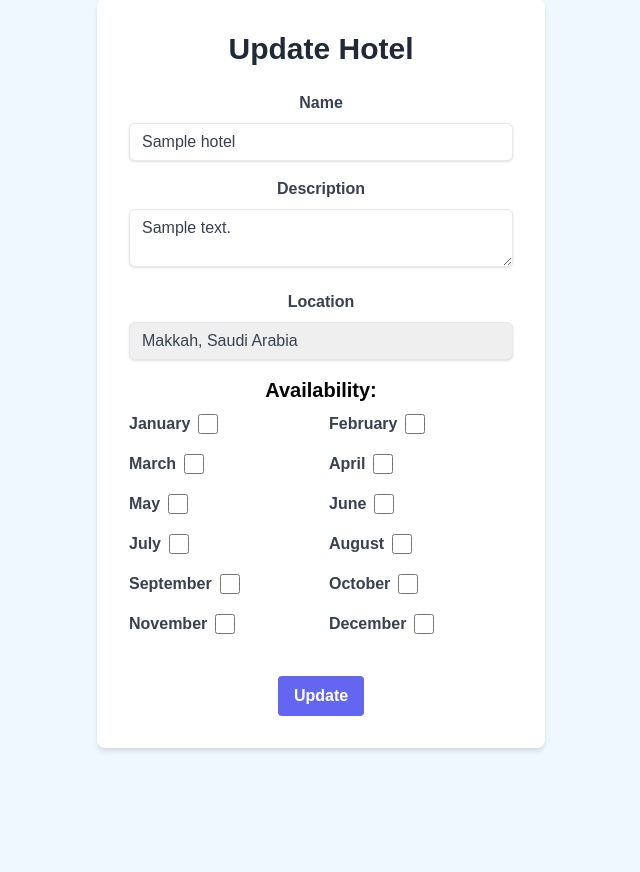
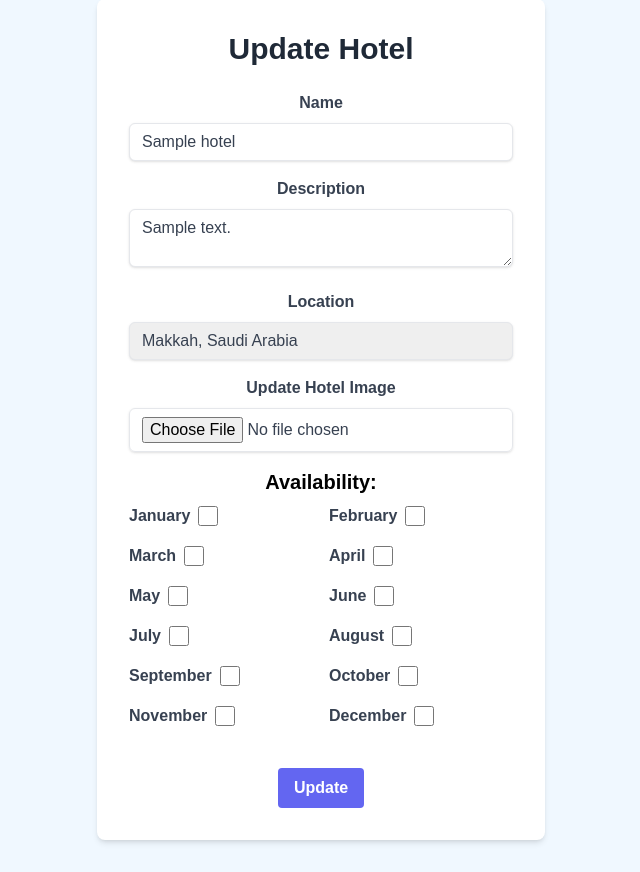
Before and after one commit to Qasim-Shah-73/Times-Travel, a Flask app: page /hotels/1/update in a window 1280 px wide. Shown: the part 97-969 px from the top of the page, without its empty margins (319-959 px from the left). Before the commit the page ends 848 px from the top, so only its background shows below. Run offline with Flask 2, Linux system fonts and the light colour scheme; a user stored in the database is signed in; tables that the repository leaves empty hold one stand-in row (values such as "Sample post"); some libraries are stand-ins or nearby versions.

Commit message:
Image feature added to Hotel

```diff
--- a/app/forms.py
+++ b/app/forms.py
@@ -2,6 +2,7 @@ from flask_wtf import FlaskForm
 from wtforms import FormField,StringField, TextAreaField, FieldList, BooleanField, SubmitField, IntegerField, PasswordField, SelectField
 from wtforms.validators import DataRequired, Length, NumberRange, Email, EqualTo, ValidationError,Optional, InputRequired
 from wtforms.fields import FormField as WTFormField
+from flask_wtf.file import FileField, FileAllowed
 from calendar import monthrange
 from app.models import User, Room, Hotel
 
@@ -48,6 +49,7 @@ class HotelForm(FlaskForm):
     description = TextAreaField('Description', validators=[DataRequired(), Length(max=255)])
     location = SelectField('Location', choices=[('Makkah', 'Makkah, Saudi Arabia'), ('Madinah', 'Madinah, Saudi Arabia')], validators=[InputRequired()])
     availability = WTFormField(MonthAvailabilityForm)
+    image = FileField('Hotel Image', validators=[FileAllowed(['jpg', 'png', 'jpeg'])])  # Image upload field
     submit = SubmitField('Submit')
 
 class UpdateHotelForm(FlaskForm):
@@ -55,6 +57,7 @@ class UpdateHotelForm(FlaskForm):
     description = TextAreaField('Description', validators=[DataRequired()])
     location = SelectField('Location', choices=[('Makkah', 'Makkah, Saudi Arabia'), ('Madinah', 'Madinah, Saudi Arabia')], validators=[InputRequired()], render_kw={"size": 1})
     availability = WTFormField(MonthAvailabilityForm)
+    image = FileField('Update Hotel Image', validators=[FileAllowed(['jpg', 'png', 'jpeg'])])  # Image upload field
     submit = SubmitField('Update')
 
 class RatesForm(FlaskForm):
--- a/app/models.py
+++ b/app/models.py
@@ -29,6 +29,7 @@ class Hotel(db.Model):
     description = db.Column(db.String(255), nullable=False)
     location = db.Column(db.String(100), nullable=False)
     availability = db.Column(db.JSON, nullable=False)  # Dictionary to hold availability for each month
+    image = db.Column(db.String(255), nullable=True)  # New field to store image filename or URL
     rooms = db.relationship('Room', backref='hotel', cascade='all, delete-orphan', lazy=True)
 
     def to_dict(self):
@@ -37,8 +38,10 @@ class Hotel(db.Model):
             'name': self.name,
             'description': self.description,
             'location': self.location,
-            'availability': self.availability
+            'availability': self.availability,
+            'image': self.image  # Include image in the dict
         }
+
 
 class Room(db.Model):
     __tablename__ = 'room'
--- a/app/routes.py
+++ b/app/routes.py
@@ -4,6 +4,9 @@ from app import db
 from app.models import User, Hotel, Room
 from app.forms import LoginForm, RegistrationForm, HotelForm, RoomForm, UpdateHotelForm, UpdateRoomForm
 from datetime import datetime, timedelta
+from werkzeug.utils import secure_filename
+import os
+from flask import current_app
 
 
 bp = Blueprint('main', __name__)
@@ -64,6 +67,11 @@ def create_hotel():
 
     form = HotelForm()
     if form.validate_on_submit():
+        # Handle image upload
+        image_file = None
+        if form.image.data:
+            image_file = save_image(form.image.data)
+
         availability = {
             'January': form.availability.January.data,
             'February': form.availability.February.data,
@@ -78,16 +86,74 @@ def create_hotel():
             'November': form.availability.November.data,
             'December': form.availability.December.data
         }
+
         new_hotel = Hotel(
             name=form.name.data,
             description=form.description.data,
             location=form.location.data,
-            availability=availability
+            availability=availability,
+            image=image_file  # Save image filename in the database
         )
         db.session.add(new_hotel)
         db.session.commit()
+        flash('Hotel created successfully', 'success')
         return redirect(url_for('main.view_hotels'))
+
     return render_template('create_hotel.html', form=form)
+
+def save_image(image):
+    filename = secure_filename(image.filename)
+    filepath = os.path.join(current_app.root_path, 'static/images', filename)
+    image.save(filepath)
+    return filename
+
+
+@bp.route('/hotels/<int:hotel_id>/update', methods=['GET', 'POST'])
+@login_required
+def update_hotel(hotel_id):
+    if not is_logged_in_admin():
+        flash('You need to be logged in as an admin to access this page.', 'warning')
+        return redirect(url_for('main.index'))
+
+    hotel = Hotel.query.get_or_404(hotel_id)
+    form = UpdateHotelForm(obj=hotel)
+
+    if form.validate_on_submit():
+        # Handle image update
+        if form.image.data:
+            if hotel.image:  # Optionally delete the old image
+                delete_image(hotel.image)
+            hotel.image = save_image(form.image.data)
+
+        hotel.name = form.name.data
+        hotel.description = form.description.data
+        hotel.location = form.location.data
+        hotel.availability = {
+            'January': form.availability.January.data,
+            'February': form.availability.February.data,
+            'March': form.availability.March.data,
+            'April': form.availability.April.data,
+            'May': form.availability.May.data,
+            'June': form.availability.June.data,
+            'July': form.availability.July.data,
+            'August': form.availability.August.data,
+            'September': form.availability.September.data,
+            'October': form.availability.October.data,
+            'November': form.availability.November.data,
+            'December': form.availability.December.data
+        }
+
+        db.session.commit()
+        flash('Hotel updated successfully', 'success')
+        return redirect(url_for('main.view_hotels'))
+
+    return render_template('update_hotel.html', form=form, hotel=hotel)
+
+def delete_image(filename):
+    filepath = os.path.join(current_app.root_path, 'static/images', filename)
+    if os.path.exists(filepath):
+        os.remove(filepath)
+
 
 @bp.route('/hotels', methods=['GET'])
 @login_required
@@ -114,37 +180,6 @@ def delete_hotel(hotel_id):
     db.session.commit()
     return redirect(url_for('main.view_hotels'))
 
-@bp.route('/hotels/<int:hotel_id>/update', methods=['GET', 'POST'])
-@login_required
-def update_hotel(hotel_id):
-    if not is_logged_in_admin():
-        flash('You need to be logged in as an admin to access this page.', 'warning')
-        return redirect(url_for('main.index'))
-
-    hotel = Hotel.query.get_or_404(hotel_id)
-    form = UpdateHotelForm(obj=hotel)
-    if form.validate_on_submit():
-        hotel.name = form.name.data
-        hotel.description = form.description.data
-        hotel.location = form.location.data
-        hotel.availability = {
-            'January': form.availability.January.data,
-            'February': form.availability.February.data,
-            'March': form.availability.March.data,
-            'April': form.availability.April.data,
-            'May': form.availability.May.data,
-            'June': form.availability.June.data,
-            'July': form.availability.July.data,
-            'August': form.availability.August.data,
-            'September': form.availability.September.data,
-            'October': form.availability.October.data,
-            'November': form.availability.November.data,
-            'December': form.availability.December.data
-        }
-        db.session.commit()
-        flash('Hotel updated successfully', 'success')
-        return redirect(url_for('main.view_hotels'))
-    return render_template('update_hotel.html', form=form, hotel=hotel)
 
 @bp.route('/hotels/<int:hotel_id>/rooms/create', methods=['GET', 'POST'])
 @login_required
--- a/app/templates/update_hotel.html
+++ b/app/templates/update_hotel.html
@@ -1,7 +1,9 @@
-{% extends 'base.html' %} {% block content %}
+{% extends 'base.html' %}
+
+{% block content %}
 <div class="max-w-md mx-auto my-8 bg-white rounded-lg shadow-md p-8">
     <h2 class="text-3xl font-bold mb-6 text-center text-gray-800">Update Hotel</h2>
-  <form method="post">
+    <form method="post" enctype="multipart/form-data">  <!-- Add enctype here -->
         {{ form.hidden_tag() }}
         <div class="mb-4">
             {{ form.name.label(class="block text-gray-700 font-bold mb-2") }}
@@ -24,6 +26,13 @@
             <span class="text-red-500">{{ error }}</span>
             {% endfor %}
         </div>
+        <div class="mb-4">
+            {{ form.image.label(class="block text-gray-700 font-bold mb-2") }}  <!-- Image label -->
+            {{ form.image(class="shadow appearance-none border rounded-md w-full py-2 px-3 text-gray-700 leading-tight focus:outline-none focus:shadow-outline") }}  <!-- Image input -->
+            {% for error in form.image.errors %}
+            <span class="text-red-500">{{ error }}</span>
+            {% endfor %}
+        </div>
         <div class="mb-6">
             <h3 class="text-xl font-bold mb-2">Availability:</h3>
             <div class="grid grid-cols-2 gap-4">
```
Also changed, not shown: app/templates/create_hotel.html (+8 -1 lines), app/templates/hotels.html (+7 -3 lines), migrations/versions/9a14bf0b7ee2_add_image_to_hotel.py (added, +32 -0 lines), app/static/images/hotel1.jpg (deleted), app/static/images/hotel_2.jpg (added), instance/site.db. Lines whose indentation alone changed are shown as unchanged.
